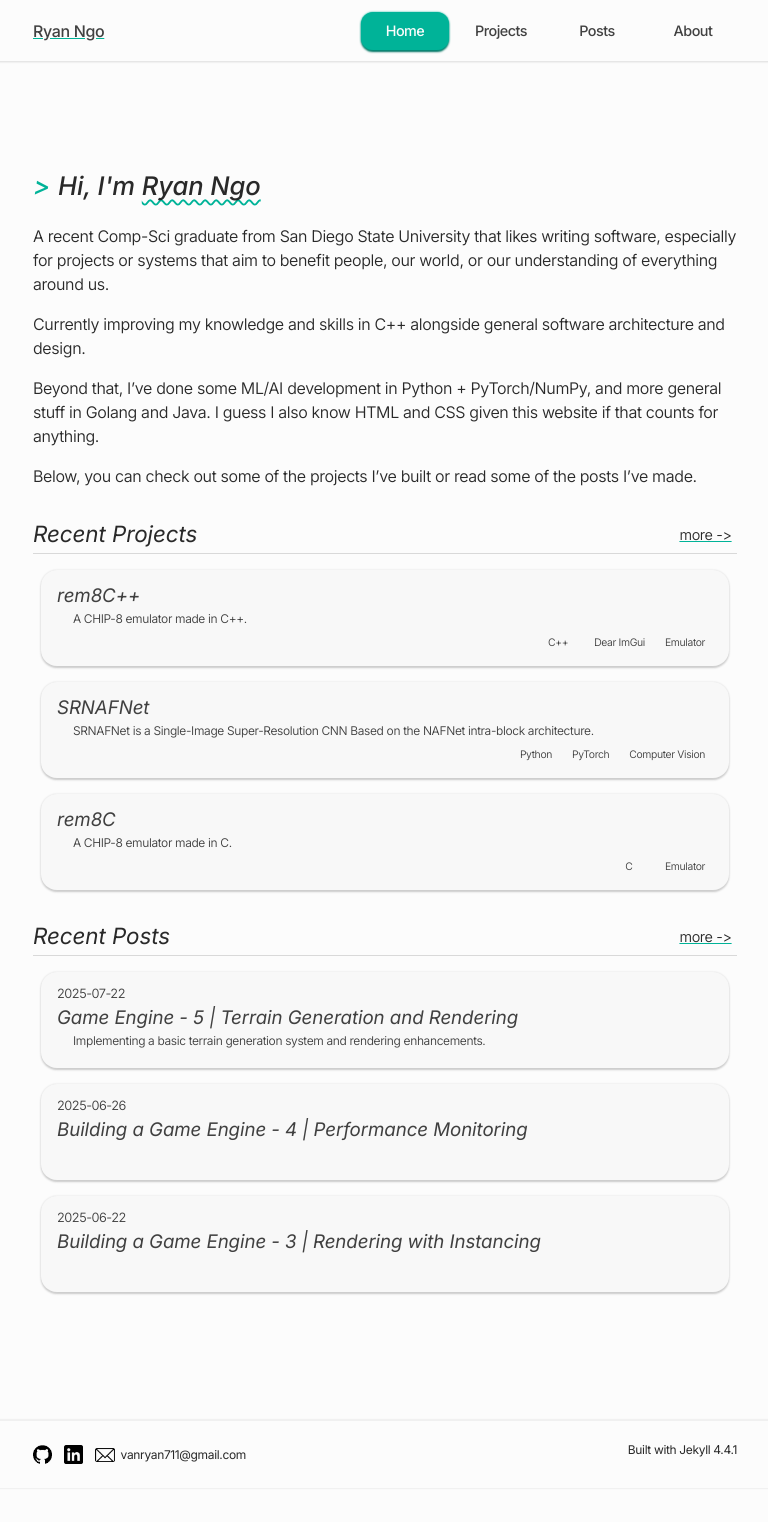
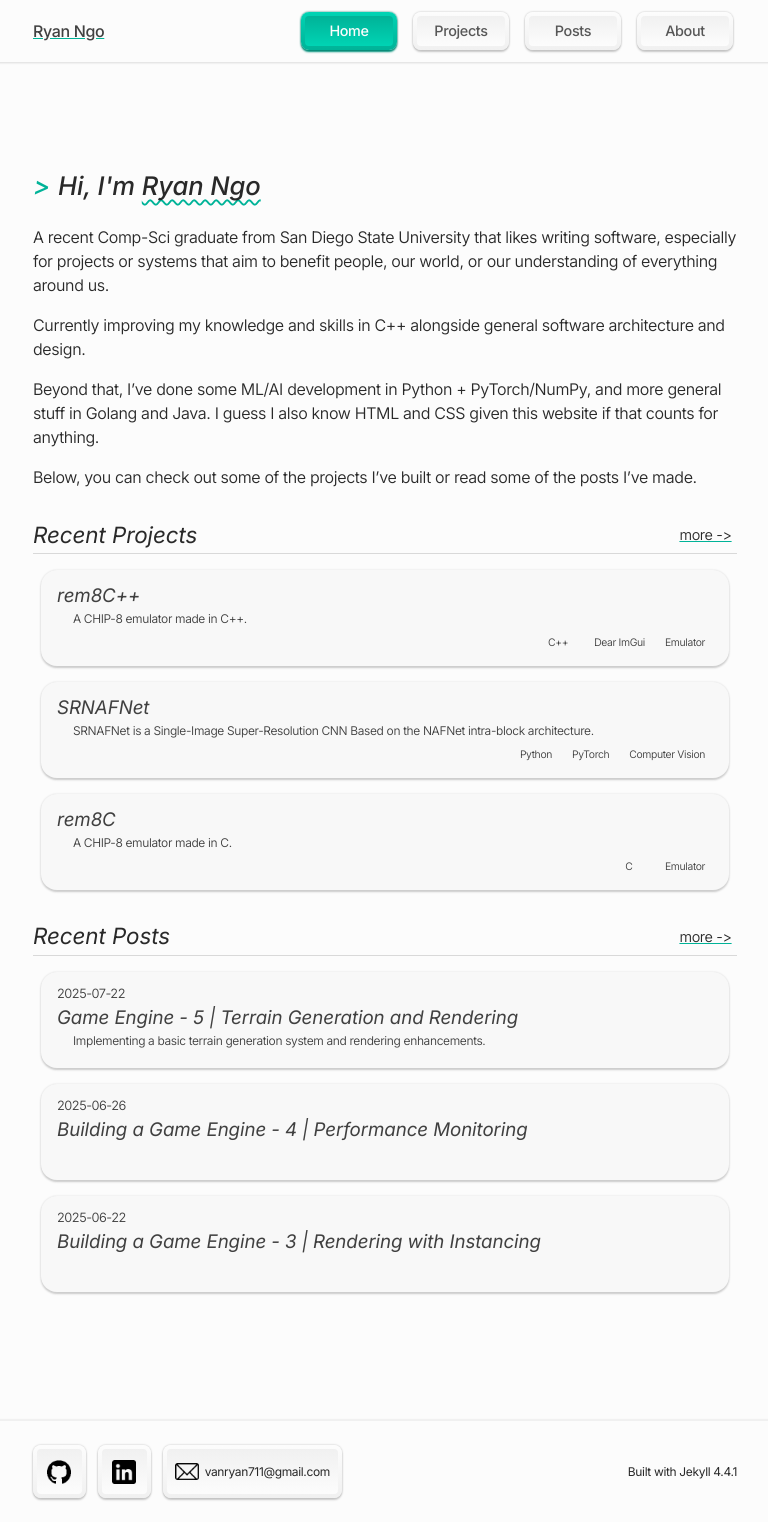
Before and after one commit to RyanVNgo/RyanVNgo.github.io, a Jekyll site: the page built from index.md, in a window 1280 px wide. Shown: the whole page, without its empty margins (255-1023 px from the left). Built offline with Jekyll 4.4.1, drawn with Linux system fonts in a browser that asks for light colours; before the commit the page ends 1488 px from its top, so only the background shows below that.

Commit message:
Adjusted style of header and footer buttons

```diff
--- a/_includes/footer.html
+++ b/_includes/footer.html
@@ -1,21 +1,37 @@
 <footer>
   <div id="footer-content">
     <div id="social-links">
+
+      <div class="icon-wrapper">
+        <div class="icon-border">
           <a href="{{ site.github }}" target="_blank">
             <img src="/assets/images/Github_Logo.png" alt="Github">
           </a>
+        </div>
+      </div>
+
+      <div class="icon-wrapper">
+        <div class="icon-border">
           <a href="{{ site.linkedin }}" target="_blank">
             <img src="/assets/images/LinkedIn_Logo.png" alt="Github">
           </a>
+        </div>
+      </div>
+
       <!--
       <a href="{{ site.instagram }}" target="_blank">
         <img src="/assets/images/Instagram_Logo.png" alt="Github">
       </a>
       -->
+
+      <div class="icon-wrapper">
+        <div class="icon-border">
           <a href="mailto:{{ site.email}}" target="_blank">
             <img src="/assets/images/Mail_Logo.png" alt="Github">
             &nbsp vanryan711@gmail.com
           </a>
+        </div>
+      </div>
     </div>
 
     <p>
--- a/_includes/header.html
+++ b/_includes/header.html
@@ -9,11 +9,19 @@
       {% for item in site.docs %}
         {% if page.section == item.title or layout.section == item.title %}
           <a href="{{ item.url }}" class="tab tab-highlight">
-            {{ item.title }}
+            <div class="tab-border">
+              <div class="tab-content">
+                <div>{{ item.title }}</div>
+              </div>
+            </div>
           </a>
         {% else %}
           <a href="{{ item.url }}" class="tab">
-            {{ item.title }}
+            <div class="tab-border">
+              <div class="tab-content">
+                <div>{{ item.title }}</div>
+              </div>
+            </div>
           </a>
         {% endif %}
       {% endfor %}
--- a/_sass/footer.scss
+++ b/_sass/footer.scss
@@ -14,9 +14,6 @@ footer {
     color: inherit;
     transition: all 0.2s;
     text-decoration: none;
-    &:hover {
-      opacity: 0.65;
-    }
   }
 }
 
@@ -24,6 +21,11 @@ footer {
   width: var(--content-width);
   display: flex;
   justify-content: space-between;
+  align-items: center;
+
+  p > a:hover {
+    opacity: 0.65;
+  }
 }
 
 #social-links {
@@ -32,16 +34,49 @@ footer {
   align-items: center;
   gap: 1em;
 
+  .icon-wrapper {
+    transition: all 0.2s;
+
+    &:hover {
+      transform: translate(0, 0.125rem);
+      .icon-border {
+        background-image: linear-gradient(var(--base-100), var(--base-400));
+        box-shadow: var(--shadow) var(--base-800),
+                    var(--edge-shadow) var(--base-700);
         a {
+          background-image: linear-gradient(var(--base-400), var(--base-100));
+        }
+      }
+    }
+
+
+    .icon-border {
+      border-radius: 0.5rem;
+      background-image: linear-gradient(var(--base-100), var(--base-300));
+      box-shadow: var(--shadow) var(--base-700),
+                  var(--edge-shadow) var(--base-600);
+      padding: 0.25rem;
+      transition: inherit;
+
+      a {
+        border-radius: 0.25rem;
+        background-image: linear-gradient(var(--base-300), var(--base-100));
+        padding: 0.5rem;
         display: flex;
         align-items: center;
         justify-content: center;
+        height: 1.8rem;
+        min-width: 1.8rem;
 
         img {
           filter: #{"invert(var(--img-invert))"};
-      max-width: 1.2rem;
-      max-height: 1.2rem;
+          // max-width: 1.7rem;
+          // max-height: 1.7rem;
+          max-width: 1.5rem;
+          max-height: 1.5rem;
           transition: all 0.2s ease;
+        }
+      }
     }
   }
 
--- a/_sass/header.scss
+++ b/_sass/header.scss
@@ -39,39 +39,83 @@ header {
 }
 
 .tab {
-  border-radius: 0.75rem;
-  min-width: 5.5rem;
-  display: flex;
-  align-items: center;
-  justify-content: center;
-  margin: 0.1rem 0;
-  padding: 0.5rem 0;
+  min-width: 6rem;
   text-decoration: none;
-  color: var(--text-800);
+  color: var(--text-700);
   font-size: 0.9rem;
   font-weight: 500;
-  letter-spacing: -0.0312rem;
   text-transform: capitalize;
-  transition: all 0.15s;
+  transition: all 0.2s;
+  margin: 0.25rem;
 
   &:not(.tab-highlight):hover {
-    background-color: var(--base-200);
-    box-shadow: var(--shadow) var(--base-500),
+    .tab-border {
+      transform: translate(0, 0.125rem);
+      background-image: linear-gradient(var(--base-100), var(--base-400));
+      box-shadow: var(--shadow) var(--base-800),
+                  var(--edge-shadow) var(--base-700);
+      .tab-content {
+        background-image: linear-gradient(var(--base-400), var(--base-100));
+      }
+    }
+  }
+
+  .tab-border {
+    border-radius: 0.5rem;
+    background-image: linear-gradient(var(--base-100), var(--base-300));
+    box-shadow: var(--shadow) var(--base-700),
                 var(--edge-shadow) var(--base-600);
-    transform: scale(1.05);
+    padding: 0.25rem;
+    transition: inherit;
+
+    .tab-content {
+      border-radius: 0.25rem;
+      background-image: linear-gradient(var(--base-300), var(--base-100));
+      padding: 0.25rem 0;
+      align-items: center;
+      display: flex;
+
+      > div {
+        margin: auto;
+      }
+    }
   }
 }
 
 .tab-highlight {
-  background-color: var(--accent-500);
-  box-shadow: var(--shadow) var(--accent-500),
-              var(--edge-shadow) var(--accent-700);
   color: var(--base-100);
 
   &:hover {
-    background-color: var(--accent-400);
-    box-shadow: var(--shadow) var(--accent-400),
+    .tab-border {
+      transform: translate(0, 0.125rem);
+      background-image: linear-gradient(var(--accent-400) 40%, var(--accent-500));
+      box-shadow: var(--shadow) var(--accent-800),
+                  var(--edge-shadow) var(--accent-700);
+      .tab-content {
+        background-image: linear-gradient(var(--accent-500) 40%, var(--accent-400));
+      }
+    }
+  }
+
+  .tab-border {
+    border-radius: 0.5rem;
+    background-image: linear-gradient(var(--accent-400), var(--accent-500));
+    box-shadow: var(--shadow) var(--accent-700),
                 var(--edge-shadow) var(--accent-600);
-    transform: scale(1.05);
+    padding: 0.25rem;
+    transition: inherit;
+
+    .tab-content {
+      border-radius: 0.25rem;
+      background-image: linear-gradient(var(--accent-500), var(--accent-400));
+      padding: 0.25rem 0;
+      align-items: center;
+      display: flex;
+
+      > div {
+        padding: 0;
+        margin: auto;
+      }
+    }
   }
 }
```
Lines whose indentation alone changed are shown as unchanged.
